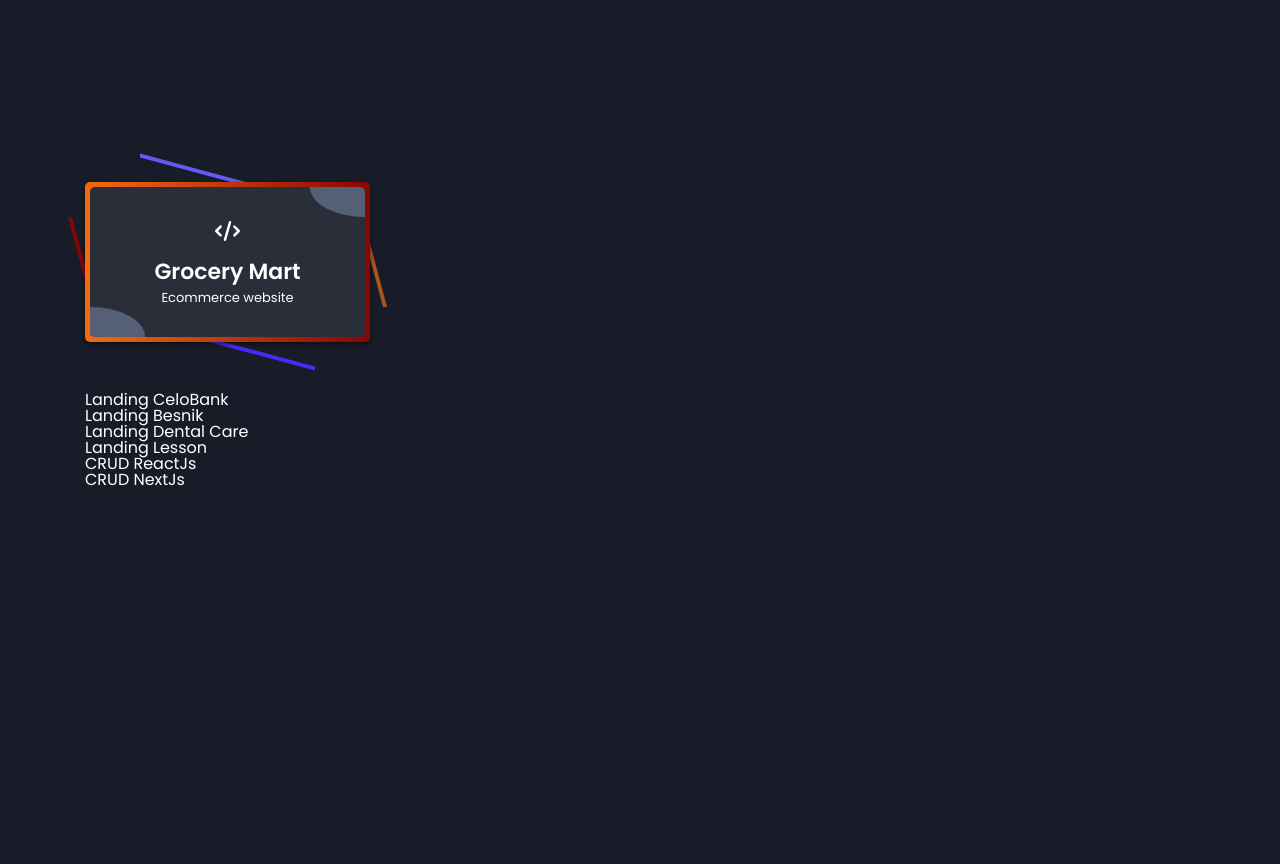
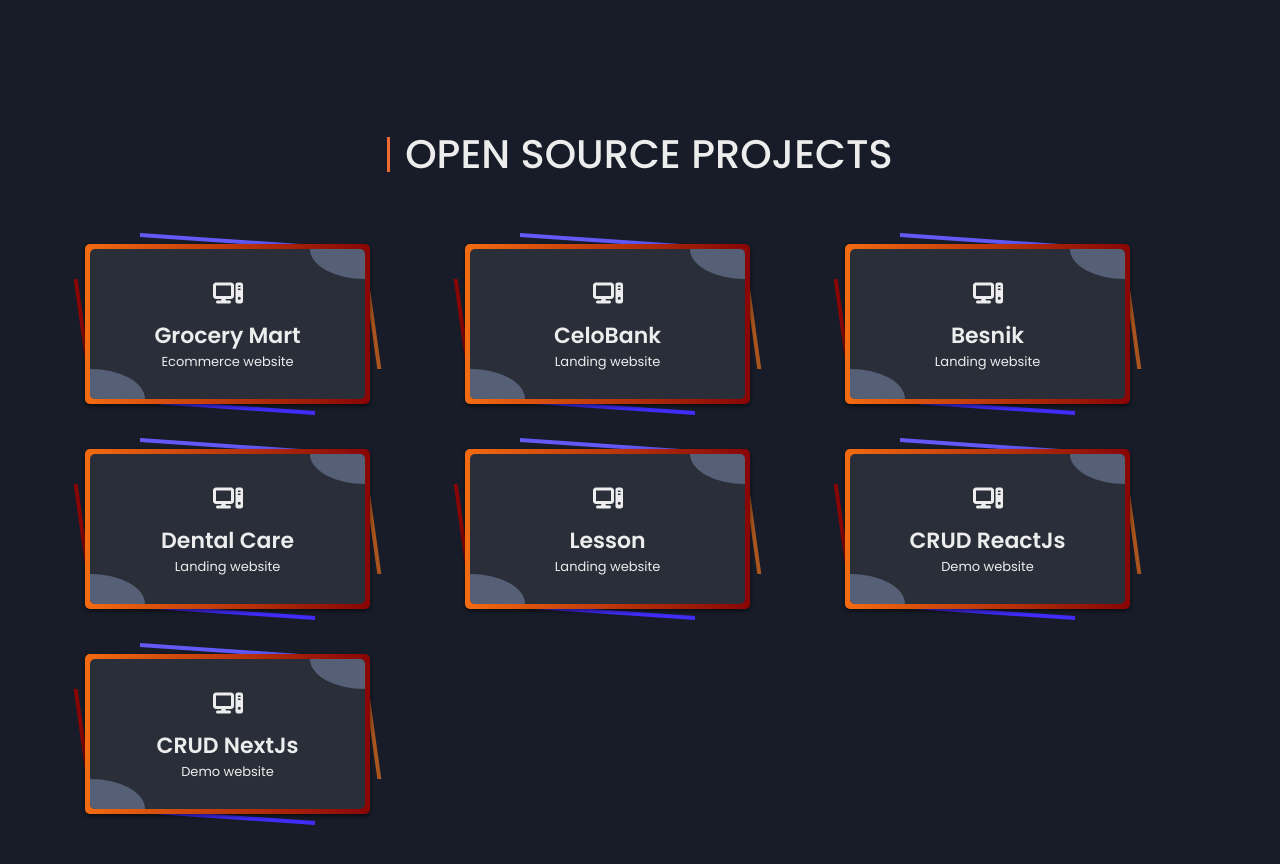
Before and after one commit to kietnguyendevtest/portfolio, a React (Create React App) app: page / in a window 1280 px wide. Shown: the part 2220-3084 px from the top of the page. Built offline with nearby package versions, Linux system fonts and the light colour scheme.

Commit message:
project page v2

```diff
--- a/src/assets/scss/components/_card.scss
+++ b/src/assets/scss/components/_card.scss
@@ -27,7 +27,7 @@
             inset: -10px 50px;
             border-top: 4px solid rgb(99, 89, 247);
             border-bottom: 4px solid rgb(65, 44, 250);
-            transform: skewY(15deg);
+            transform: skewY(4deg);
             transition: 0.5s ease-in-out;
         }
         &::after {
@@ -37,7 +37,7 @@
             inset: 30px -10px;
             border-left: 4px solid #880505;
             border-right: 4px solid #aa551d;
-            transform: skew(15deg);
+            transform: skew(8deg);
             transition: 0.5s ease-in-out;
         }
 
@@ -73,7 +73,7 @@
             cursor: pointer;
 
             svg {
-                font-size: 2rem;
+                font-size: 2.4rem;
             }
 
             p {
--- a/src/assets/scss/themes/_dark.scss
+++ b/src/assets/scss/themes/_dark.scss
@@ -1,5 +1,5 @@
 html.dark {
-    --text-color: #fff;
+    --text-color: #ededed;
     --body-bg: #292e39;
     --body-bg-bold: #171c28;
 
--- a/src/pages/Projects/index.jsx
+++ b/src/pages/Projects/index.jsx
@@ -6,14 +6,12 @@ function Projects() {
     return (
         <div id="projects" className="projects-container">
             <div className="container">
-                {/* <h2 className="hash-title">
+                <h2 className="hash-title">
                     <span>OPEN SOURCE PROJECTS</span>
-            </h2> */}
+                </h2>
 
-                <br /> <br /> <br />
-
-                <ul>
-                    <li>
+                <div className="row row-cols-xxl-3 row-cols-lg-2 row-cols-md-1 gy-4">
+                    <div className="col">
                         <Card>
                             <a
                                 href="https://nmkiet.io.vn/"
@@ -21,7 +19,7 @@ function Projects() {
                                 rel="noreferrer"
                             >
                                 <CardContent>
-                                    <FontAwesomeIcon icon="fa-solid fa-code" />
+                                    <FontAwesomeIcon icon="fa-solid fa-computer" />
                                     <p>Grocery Mart</p>
                                     <span>Ecommerce website</span>
 
@@ -48,62 +46,221 @@ function Projects() {
                                 </CardHover>
                             </a>
                         </Card>
-                    </li>
-                    <li style={{ marginTop: "50px" }}>
+                    </div>
+                    <div className="col">
+                        <Card>
                             <a
                                 href="https://kietnm-landing-celobank.vercel.app/"
                                 target="_blank"
                                 rel="noreferrer"
                             >
-                            Landing CeloBank
-                        </a>
+                                <CardContent>
+                                    <FontAwesomeIcon icon="fa-solid fa-computer" />
+                                    <p>CeloBank</p>
+                                    <span>Landing website</span>
+
+                                </CardContent>
+                                <CardHover>
+                                    <ul>
+                                        <li>
+                                            <FontAwesomeIcon icon="fa-solid fa-toolbox" />
+                                            <span>Grocery Mart</span>
                                         </li>
                                         <li>
+                                            <FontAwesomeIcon icon="fa-regular fa-comment-dots" />
+                                            <span>Build and develop ecommerce&nbsp;website</span>
+                                        </li>
+                                        <li>
+                                            <FontAwesomeIcon icon="fa-solid fa-code" />
+                                            <span>HTML, CSS, SCSS, JS</span>
+                                        </li>
+                                        <li>
+                                            <FontAwesomeIcon icon="fa-solid fa-link" />
+                                            <i>www.nmkiet.io.vn</i>
+                                        </li>
+                                    </ul>
+                                </CardHover>
+                            </a>
+                        </Card>
+                    </div>
+                    <div className="col">
+                        <Card>
                             <a
                                 href="https://kietnm-landing-besnik.vercel.app/"
                                 target="_blank"
                                 rel="noreferrer"
                             >
-                            Landing Besnik
-                        </a>
+                                <CardContent>
+                                    <FontAwesomeIcon icon="fa-solid fa-computer" />
+                                    <p>Besnik</p>
+                                    <span>Landing website</span>
+
+                                </CardContent>
+                                <CardHover>
+                                    <ul>
+                                        <li>
+                                            <FontAwesomeIcon icon="fa-solid fa-toolbox" />
+                                            <span>Grocery Mart</span>
                                         </li>
                                         <li>
+                                            <FontAwesomeIcon icon="fa-regular fa-comment-dots" />
+                                            <span>Build and develop ecommerce&nbsp;website</span>
+                                        </li>
+                                        <li>
+                                            <FontAwesomeIcon icon="fa-solid fa-code" />
+                                            <span>HTML, CSS, SCSS, JS</span>
+                                        </li>
+                                        <li>
+                                            <FontAwesomeIcon icon="fa-solid fa-link" />
+                                            <i>www.nmkiet.io.vn</i>
+                                        </li>
+                                    </ul>
+                                </CardHover>
+                            </a>
+                        </Card>
+                    </div>
+                    <div className="col">
+                        <Card>
                             <a
                                 href="https://kietnm-landing-dental-care.vercel.app/"
                                 target="_blank"
                                 rel="noreferrer"
                             >
-                            Landing Dental Care
-                        </a>
+                                <CardContent>
+                                    <FontAwesomeIcon icon="fa-solid fa-computer" />
+                                    <p>Dental Care</p>
+                                    <span>Landing website</span>
+
+                                </CardContent>
+                                <CardHover>
+                                    <ul>
+                                        <li>
+                                            <FontAwesomeIcon icon="fa-solid fa-toolbox" />
+                                            <span>Grocery Mart</span>
                                         </li>
                                         <li>
+                                            <FontAwesomeIcon icon="fa-regular fa-comment-dots" />
+                                            <span>Build and develop ecommerce&nbsp;website</span>
+                                        </li>
+                                        <li>
+                                            <FontAwesomeIcon icon="fa-solid fa-code" />
+                                            <span>HTML, CSS, SCSS, JS</span>
+                                        </li>
+                                        <li>
+                                            <FontAwesomeIcon icon="fa-solid fa-link" />
+                                            <i>www.nmkiet.io.vn</i>
+                                        </li>
+                                    </ul>
+                                </CardHover>
+                            </a>
+                        </Card>
+                    </div>
+                    <div className="col">
+                        <Card>
                             <a
                                 href="https://kietnm-landing-lesson.vercel.app/"
                                 target="_blank"
                                 rel="noreferrer"
                             >
-                            Landing Lesson
-                        </a>
+                                <CardContent>
+                                    <FontAwesomeIcon icon="fa-solid fa-computer" />
+                                    <p>Lesson</p>
+                                    <span>Landing website</span>
+                                </CardContent>
+                                <CardHover>
+                                    <ul>
+                                        <li>
+                                            <FontAwesomeIcon icon="fa-solid fa-toolbox" />
+                                            <span>Grocery Mart</span>
                                         </li>
                                         <li>
+                                            <FontAwesomeIcon icon="fa-regular fa-comment-dots" />
+                                            <span>Build and develop ecommerce&nbsp;website</span>
+                                        </li>
+                                        <li>
+                                            <FontAwesomeIcon icon="fa-solid fa-code" />
+                                            <span>HTML, CSS, SCSS, JS</span>
+                                        </li>
+                                        <li>
+                                            <FontAwesomeIcon icon="fa-solid fa-link" />
+                                            <i>www.nmkiet.io.vn</i>
+                                        </li>
+                                    </ul>
+                                </CardHover>
+                            </a>
+                        </Card>
+                    </div>
+                    <div className="col">
+                        <Card>
                             <a
                                 href="https://kietnm-reactjs.vercel.app/"
                                 target="_blank"
                                 rel="noreferrer"
                             >
-                            CRUD ReactJs
-                        </a>
+                                <CardContent>
+                                    <FontAwesomeIcon icon="fa-solid fa-computer" />
+                                    <p>CRUD ReactJs</p>
+                                    <span>Demo website</span>
+                                </CardContent>
+                                <CardHover>
+                                    <ul>
+                                        <li>
+                                            <FontAwesomeIcon icon="fa-solid fa-toolbox" />
+                                            <span>Grocery Mart</span>
                                         </li>
                                         <li>
+                                            <FontAwesomeIcon icon="fa-regular fa-comment-dots" />
+                                            <span>Build and develop ecommerce&nbsp;website</span>
+                                        </li>
+                                        <li>
+                                            <FontAwesomeIcon icon="fa-solid fa-code" />
+                                            <span>HTML, CSS, SCSS, JS</span>
+                                        </li>
+                                        <li>
+                                            <FontAwesomeIcon icon="fa-solid fa-link" />
+                                            <i>www.nmkiet.io.vn</i>
+                                        </li>
+                                    </ul>
+                                </CardHover>
+                            </a>
+                        </Card>
+                    </div>
+                    <div className="col">
+                        <Card>
                             <a
                                 href="https://kietnm-nextjs.vercel.app"
                                 target="_blank"
                                 rel="noreferrer"
                             >
-                            CRUD NextJs
-                        </a>
+                                <CardContent>
+                                    <FontAwesomeIcon icon="fa-solid fa-computer" />
+                                    <p>CRUD NextJs</p>
+                                    <span>Demo website</span>
+                                </CardContent>
+                                <CardHover>
+                                    <ul>
+                                        <li>
+                                            <FontAwesomeIcon icon="fa-solid fa-toolbox" />
+                                            <span>Grocery Mart</span>
+                                        </li>
+                                        <li>
+                                            <FontAwesomeIcon icon="fa-regular fa-comment-dots" />
+                                            <span>Build and develop ecommerce&nbsp;website</span>
+                                        </li>
+                                        <li>
+                                            <FontAwesomeIcon icon="fa-solid fa-code" />
+                                            <span>HTML, CSS, SCSS, JS</span>
+                                        </li>
+                                        <li>
+                                            <FontAwesomeIcon icon="fa-solid fa-link" />
+                                            <i>www.nmkiet.io.vn</i>
                                         </li>
                                     </ul>
+                                </CardHover>
+                            </a>
+                        </Card>
+                    </div>
+                </div>
             </div>
         </div>
     );
```
Lines whose indentation alone changed are shown as unchanged.
